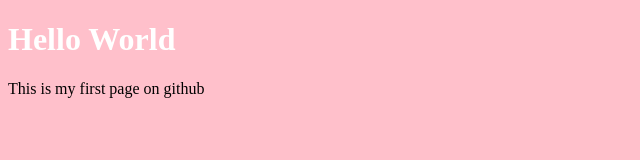
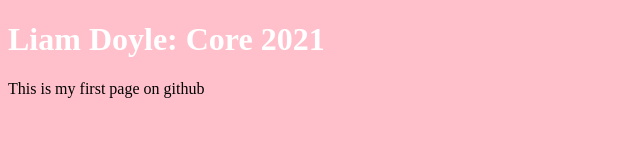
Before and after one commit to Doyll553/Doyll553.github.io, a plain HTML site: page index.html in a window 1280 px wide. Shown: the whole page, without its empty margins (0-640 px from the left). Drawn offline with Linux system fonts and the light colour scheme.

Commit message:
H1 Update

```diff
--- a/index.html
+++ b/index.html
@@ -7,7 +7,7 @@
 	<link rel="stylesheet" href="./styles.css">
 </head>
 <body>
-	<h1>Hello World</h1>
+	<h1>Liam Doyle: Core 2021</h1>
 	<p>This is my first page on github</p>
 </body>
 </html>
```
